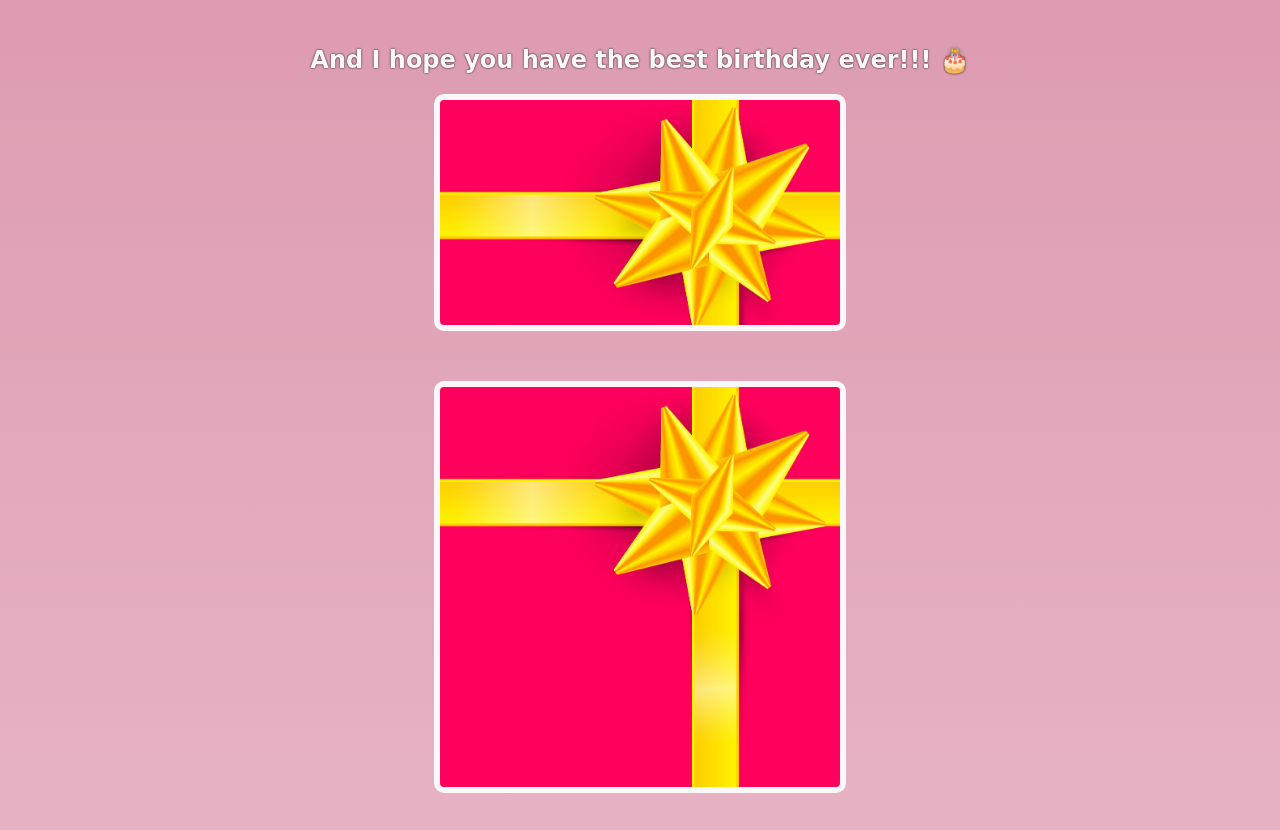
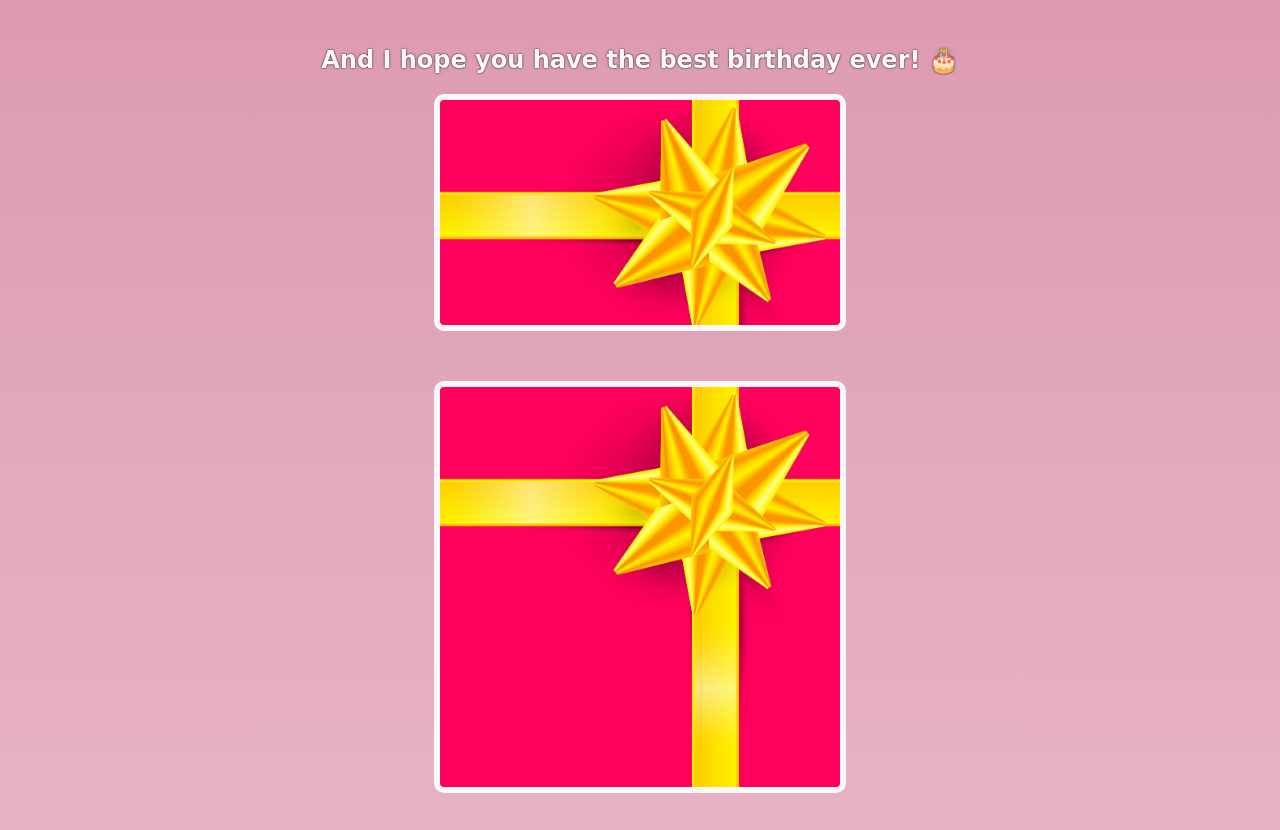
Before and after one commit to ryanmphill/birthday-card, a website built with Vite: page index.html in a window 1280 px wide. Shown: the part 4180-5010 px from the top of the page. Built offline with nearby package versions, Linux system fonts and the light colour scheme; a web font is replaced by a local one.

Commit message:
Edited punctuation

```diff
--- a/index.html
+++ b/index.html
@@ -55,7 +55,7 @@
         </div>
 
         <div class="gift-section">
-            <h2 class="gift-title">And I hope you have the best birthday ever!!! 🎂</h2>
+            <h2 class="gift-title">And I hope you have the best birthday ever! 🎂</h2>
             <div class="gift-img" id="gift-img-hamster"></div>
         </div>
 
```
